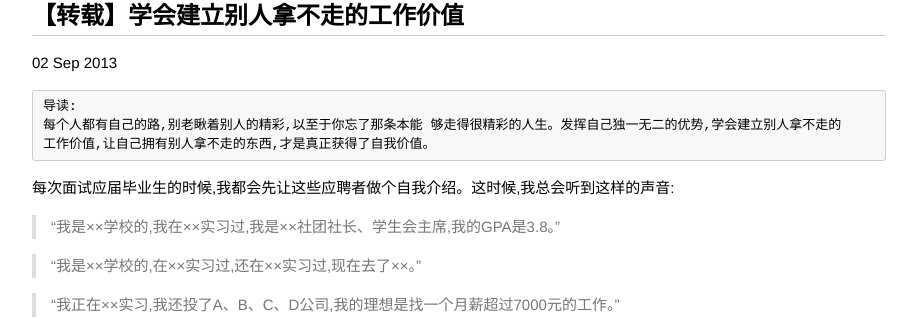
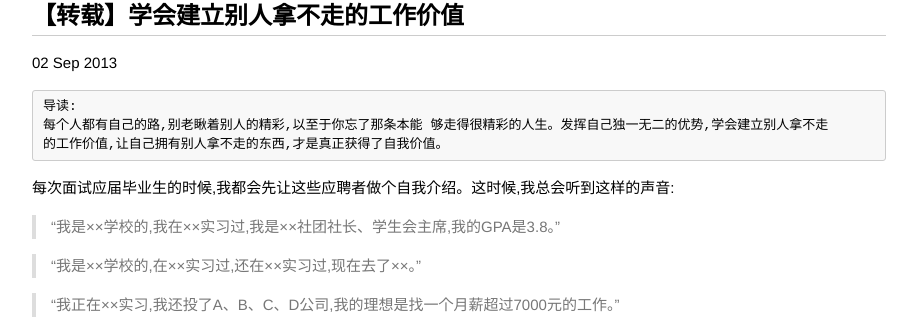
Before and after one commit to zld/zld.github.com, a Jekyll site: the page built from _posts/2013-09-02-build-your-own-value.markdown, in a window 1280 px wide. Shown: the part 152-471 px from the top of the page, without its empty margins (181-1098 px from the left). Built offline with Jekyll 4.4.1, drawn with Linux system fonts in a browser that asks for light colours; Markdown is read by kramdown in place of the engine named in the settings.

Commit message:
changing for 0902

```diff
--- a/_posts/2013-09-02-build-your-own-value.markdown
+++ b/_posts/2013-09-02-build-your-own-value.markdown
@@ -6,8 +6,8 @@ categories: update
 ---
 
 	导读:
-	每个人都有自己的路,别老瞅着别人的精彩,以至于你忘了那条本能 够走得很精彩的人生。发挥自己独一无二的优势,学会建立别人拿不走的
-	工作价值,让自己拥有别人拿不走的东西,才是真正获得了自我价值。
+	每个人都有自己的路,别老瞅着别人的精彩,以至于你忘了那条本能 够走得很精彩的人生。发挥自己独一无二的优势,学会建立别人拿不走
+	的工作价值,让自己拥有别人拿不走的东西,才是真正获得了自我价值。
 
 每次面试应届毕业生的时候,我都会先让这些应聘者做个自我介绍。这时候,我总会听到这样的声音:
 
```
